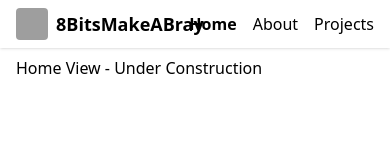
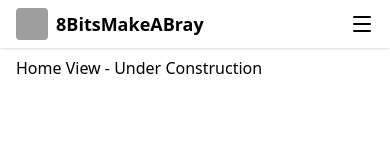
Before and after one commit to braybowler/8bitsmakeabray-v2, a Vue app: page / in a window 390 px wide. Shown: the top 160 px of the page. Built offline with nearby package versions, Linux system fonts and the light colour scheme; grey boxes are pictures that could not be loaded.

Commit message:
responsive design for NavBar component

```diff
--- a/package.json
+++ b/package.json
@@ -16,6 +16,7 @@
   },
   "dependencies": {
     "@tailwindcss/vite": "^4.1.10",
+    "lucide-vue-next": "^0.518.0",
     "pinia": "^3.0.1",
     "tailwindcss": "^4.1.10",
     "vue": "^3.5.13",
--- a/src/components/TopNavBar.vue
+++ b/src/components/TopNavBar.vue
@@ -1,5 +1,12 @@
 <script setup lang="ts">
 import { RouterLink } from 'vue-router'
+import { Menu } from 'lucide-vue-next'
+import { ref } from 'vue'
+
+const showNavBar = ref(false)
+const toggleNavBarVisiblity = () => {
+  showNavBar.value = !showNavBar.value
+}
 </script>
 
 <template>
@@ -14,17 +21,51 @@ import { RouterLink } from 'vue-router'
       />
       <h1 class="xs:text-lg sm:text-2xl font-bold text-black">8BitsMakeABray</h1>
     </section>
-    <!-- TODO: For xs breakpoint, collapse into hamburger menu -->
-    <nav class="flex flex-row items-center text-black space-x-4">
+
+    <section id="navigation">
+      <nav class="xs:hidden sm:flex sm:items-center sm:space-x-4 text-black h-full">
         <RouterLink id="home-link" to="/" class="hover:underline" activeClass="font-bold"
           >Home</RouterLink
         >
         <RouterLink id="about-link" to="/about" class="hover:underline" activeClass="font-bold"
           >About</RouterLink
         >
-      <RouterLink id="projects-link" to="/projects" class="hover:underline" activeClass="font-bold"
+        <RouterLink
+          id="projects-link"
+          to="/projects"
+          class="hover:underline"
+          activeClass="font-bold"
           >Projects</RouterLink
         >
       </nav>
+
+      <section id="navigation-menu" class="h-full">
+        <button
+          class="sm:hidden xs:flex xs:items-center text-black h-full"
+          @click="toggleNavBarVisiblity()"
+        >
+          <Menu class="w-6 h-6" />
+        </button>
+        <div>
+          <nav
+            v-if="showNavBar"
+          >
+            <RouterLink id="home-link" to="/" class="hover:underline" activeClass="font-bold"
+            >Home</RouterLink
+            >
+            <RouterLink id="about-link" to="/about" class="hover:underline" activeClass="font-bold"
+            >About</RouterLink
+            >
+            <RouterLink
+              id="projects-link"
+              to="/projects"
+              class="hover:underline"
+              activeClass="font-bold"
+            >Projects</RouterLink
+            >
+          </nav>
+        </div>
+      </section>
+    </section>
   </header>
 </template>
```
Also changed, not shown: 1 other file (tests, documents, lock files or other folders). Lines whose indentation alone changed are shown as unchanged.
